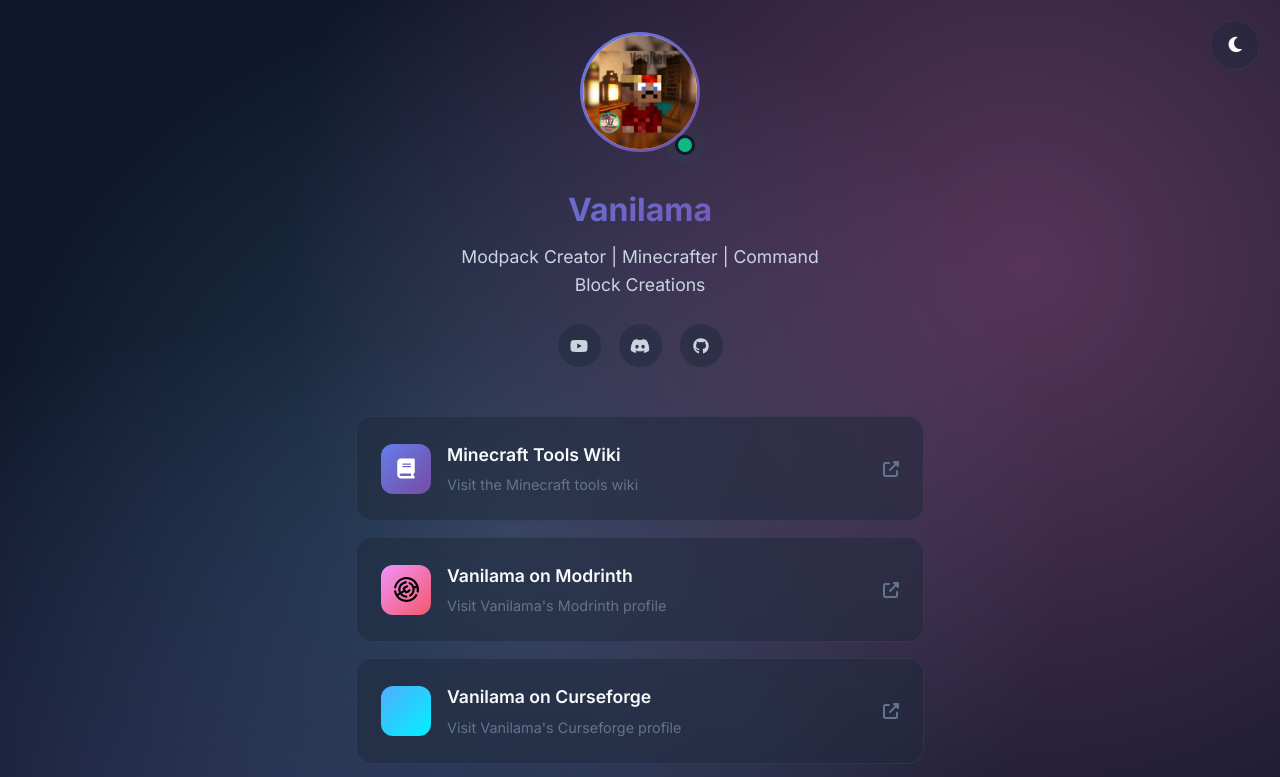
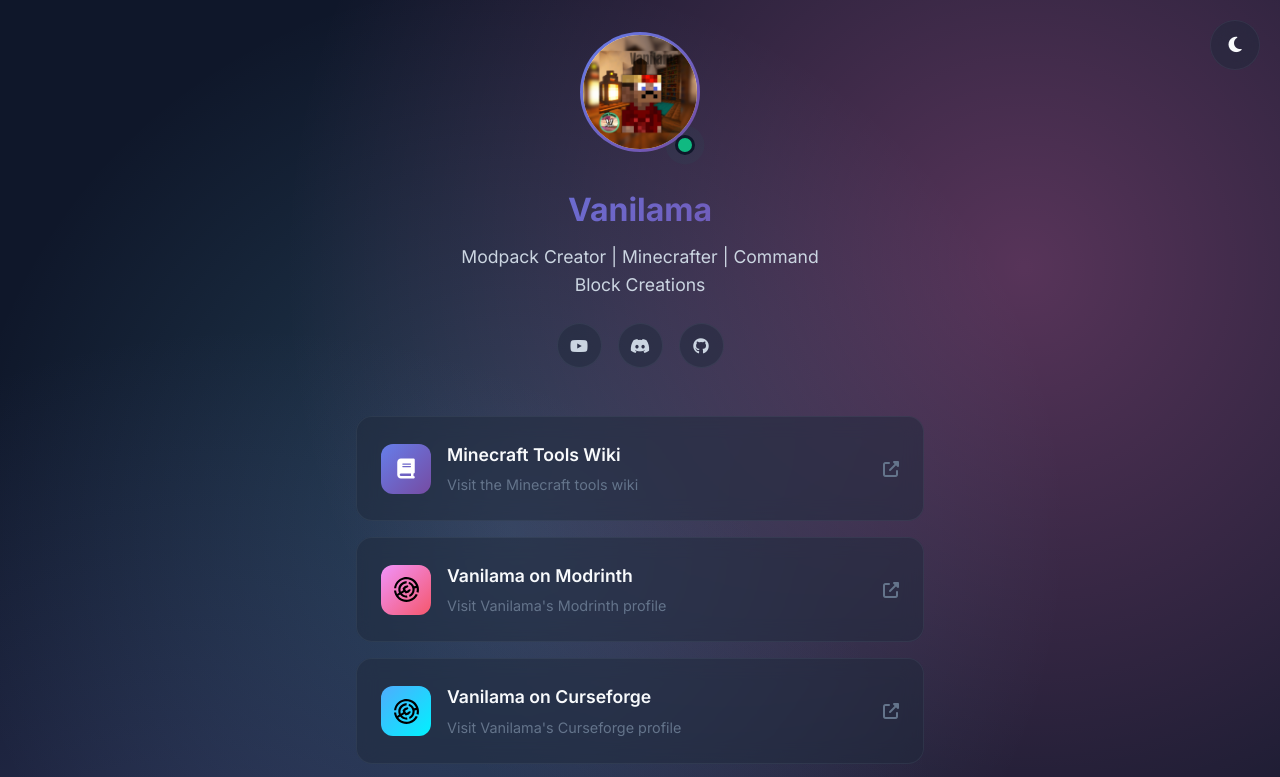
Before and after one commit to Vanilama-modded/VanilamasProfile, a plain HTML site: page index.html in a window 1280 px wide. Shown: the top 777 px of the page. Drawn offline with Linux system fonts and the light colour scheme.

Commit message:
fixed issues with curseforge

```diff
--- a/index.html
+++ b/index.html
@@ -40,7 +40,7 @@
 
             <div class="link-card" data-link="modrinth">
                 <div class="link-icon">
-                    <img src="logo.svg" height="25" width="25">
+                    <img src="mrlogo.svg" height="25" width="25">
                 </div>
                 <div class="link-content">
                     <h3>Vanilama on Modrinth</h3>
@@ -51,7 +51,7 @@
 
             <div class="link-card" data-link="curseforge">
                 <div class="link-icon">
-                    <i class="fab fa-curseforge"></i>
+                    <img src="mrlogo.svg" height="25" width="25">
                 </div>
                 <div class="link-content">
                     <h3>Vanilama on Curseforge</h3>
```
Also changed, not shown: cflogo.svg (added), mrlogo.svg (renamed from logo.svg).
